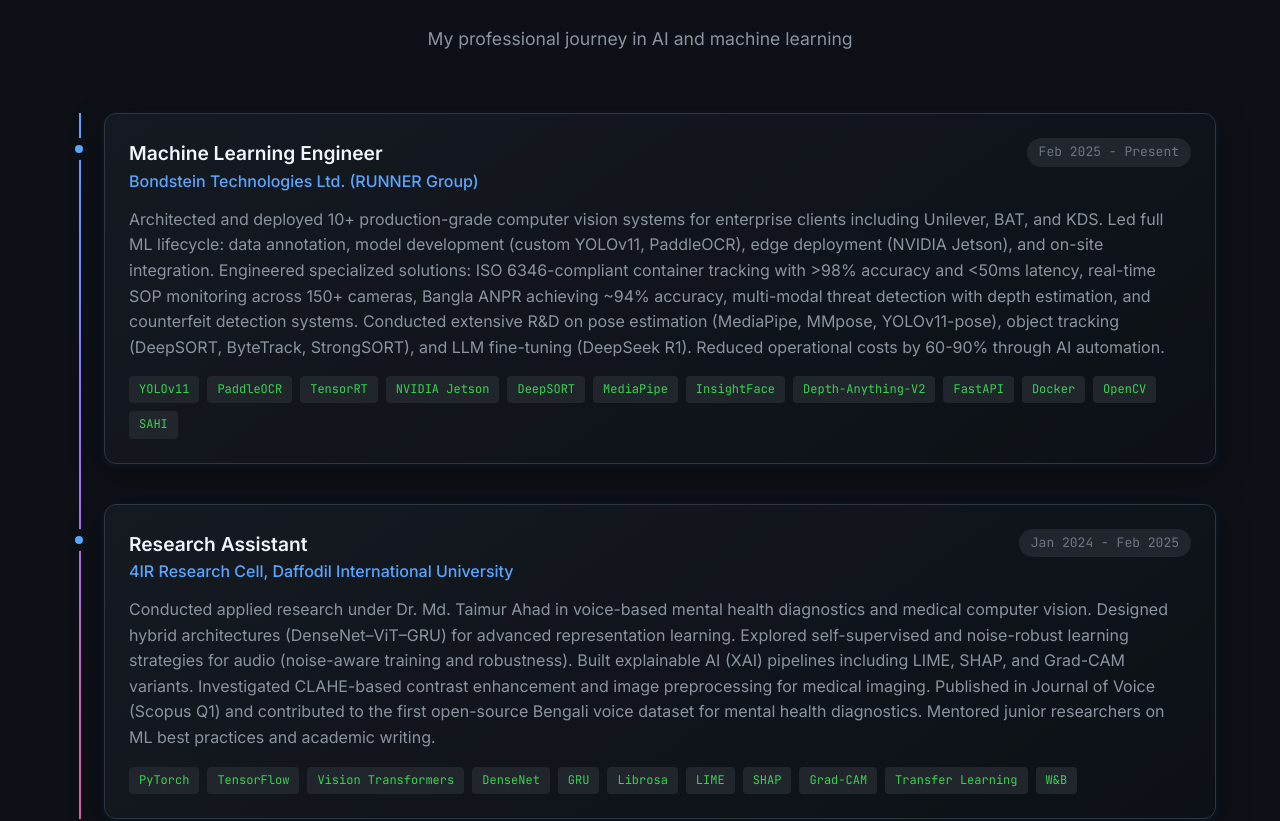
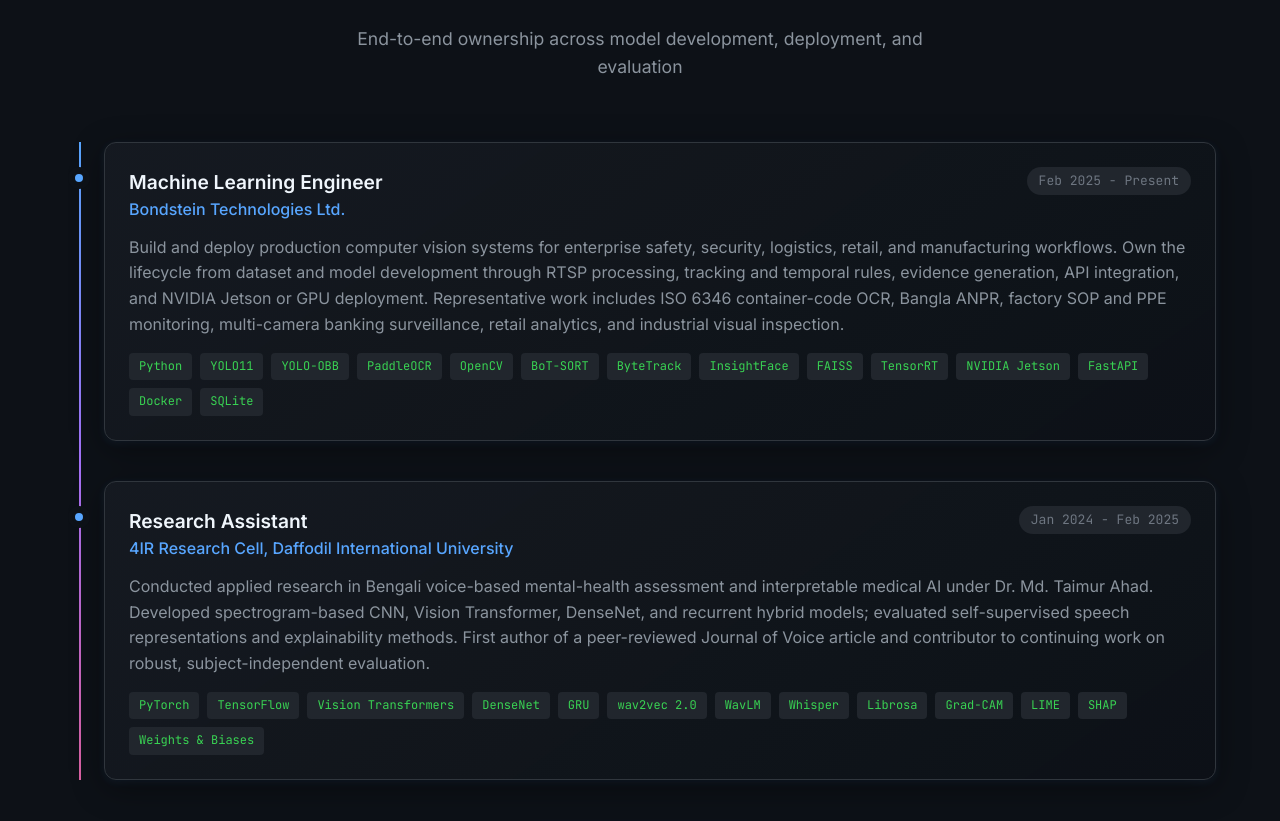
Before and after one commit to rafi0020/rafiul_ML_portfolio, a React (Vite) app: page / in a window 1280 px wide. Shown: the part 6318-7139 px from the top of the page. Built offline with nearby package versions, Linux system fonts and the light colour scheme.

Commit message:
Refresh src/sections/Experience.jsx for recruiter-focused portfolio

```diff
--- a/src/sections/Experience.jsx
+++ b/src/sections/Experience.jsx
@@ -1,32 +1,34 @@
-
 import Icon from "../components/Icon";
 import SectionCTA from "../components/SectionCTA";
 
 const experiences = [
   {
     role: "Machine Learning Engineer",
-    company: "Bondstein Technologies Ltd. (RUNNER Group)",
+    company: "Bondstein Technologies Ltd.",
     date: "Feb 2025 - Present",
-    description: "Architected and deployed 10+ production-grade computer vision systems for enterprise clients including Unilever, BAT, and KDS. Led full ML lifecycle: data annotation, model development (custom YOLOv11, PaddleOCR), edge deployment (NVIDIA Jetson), and on-site integration. Engineered specialized solutions: ISO 6346-compliant container tracking with >98% accuracy and <50ms latency, real-time SOP monitoring across 150+ cameras, Bangla ANPR achieving ~94% accuracy, multi-modal threat detection with depth estimation, and counterfeit detection systems. Conducted extensive R&D on pose estimation (MediaPipe, MMpose, YOLOv11-pose), object tracking (DeepSORT, ByteTrack, StrongSORT), and LLM fine-tuning (DeepSeek R1). Reduced operational costs by 60-90% through AI automation.",
-    tech: ["YOLOv11", "PaddleOCR", "TensorRT", "NVIDIA Jetson", "DeepSORT", "MediaPipe", "InsightFace", "Depth-Anything-V2", "FastAPI", "Docker", "OpenCV", "SAHI"]
+    description:
+      "Build and deploy production computer vision systems for enterprise safety, security, logistics, retail, and manufacturing workflows. Own the lifecycle from dataset and model development through RTSP processing, tracking and temporal rules, evidence generation, API integration, and NVIDIA Jetson or GPU deployment. Representative work includes ISO 6346 container-code OCR, Bangla ANPR, factory SOP and PPE monitoring, multi-camera banking surveillance, retail analytics, and industrial visual inspection.",
+    tech: [
+      "Python", "YOLO11", "YOLO-OBB", "PaddleOCR", "OpenCV", "BoT-SORT",
+      "ByteTrack", "InsightFace", "FAISS", "TensorRT", "NVIDIA Jetson",
+      "FastAPI", "Docker", "SQLite"
+    ]
   },
   {
     role: "Research Assistant",
     company: "4IR Research Cell, Daffodil International University",
     date: "Jan 2024 - Feb 2025",
-    description: "Conducted applied research under Dr. Md. Taimur Ahad in voice-based mental health diagnostics and medical computer vision. Designed hybrid architectures (DenseNet–ViT–GRU) for advanced representation learning. Explored self-supervised and noise-robust learning strategies for audio (noise-aware training and robustness). Built explainable AI (XAI) pipelines including LIME, SHAP, and Grad-CAM variants. Investigated CLAHE-based contrast enhancement and image preprocessing for medical imaging. Published in Journal of Voice (Scopus Q1) and contributed to the first open-source Bengali voice dataset for mental health diagnostics. Mentored junior researchers on ML best practices and academic writing.",
-    tech: ["PyTorch", "TensorFlow", "Vision Transformers", "DenseNet", "GRU", "Librosa", "LIME", "SHAP", "Grad-CAM", "Transfer Learning", "W&B"]
-  },
-  // {
-  //   role: "AI/ML Engineer",
-  //   company: "Freelance & Contract Projects",
-  //   date: "2022 - 2024",
-  //   description: "Delivered end-to-end AI solutions for various clients including computer vision systems, OCR engines, and automated monitoring platforms. Specialized in edge deployment with NVIDIA Jetson devices, real-time processing pipelines, and production-grade API development. Built custom models for specific industry needs with 95%+ accuracy in challenging conditions.",
-  //   tech: ["YOLOv8", "OpenCV", "PaddleOCR", "FastAPI", "MediaPipe", "TensorRT", "Docker", "MongoDB"]
-  // }
+    description:
+      "Conducted applied research in Bengali voice-based mental-health assessment and interpretable medical AI under Dr. Md. Taimur Ahad. Developed spectrogram-based CNN, Vision Transformer, DenseNet, and recurrent hybrid models; evaluated self-supervised speech representations and explainability methods. First author of a peer-reviewed Journal of Voice article and contributor to continuing work on robust, subject-independent evaluation.",
+    tech: [
+      "PyTorch", "TensorFlow", "Vision Transformers", "DenseNet", "GRU",
+      "wav2vec 2.0", "WavLM", "Whisper", "Librosa", "Grad-CAM", "LIME",
+      "SHAP", "Weights & Biases"
+    ]
+  }
 ];
 
-export default function Experience({ compact = false }){
+export default function Experience({ compact = false }) {
   const displayExperiences = compact ? experiences.slice(0, 2) : experiences;
 
   return (
@@ -37,15 +39,15 @@
             <Icon name="briefcase" />
             Experience
           </span>
-          <h2 className="section-title">Work History</h2>
+          <h2 className="section-title">Production engineering &amp; applied research</h2>
           <p className="section-subtitle">
-            My professional journey in AI and machine learning
+            End-to-end ownership across model development, deployment, and evaluation
           </p>
         </div>
 
         <div className="experience-timeline">
-          {displayExperiences.map((exp, idx) => (
-            <div key={idx} className="experience-item">
+          {displayExperiences.map((exp) => (
+            <div key={`${exp.company}-${exp.role}`} className="experience-item">
               <div className="experience-header">
                 <div>
                   <h3 className="experience-role">{exp.role}</h3>
@@ -55,7 +57,7 @@
               </div>
               <p className="experience-description">{exp.description}</p>
               <div className="experience-tech">
-                {exp.tech.map(t => <span key={t}>{t}</span>)}
+                {exp.tech.map((technology) => <span key={technology}>{technology}</span>)}
               </div>
             </div>
           ))}
```
